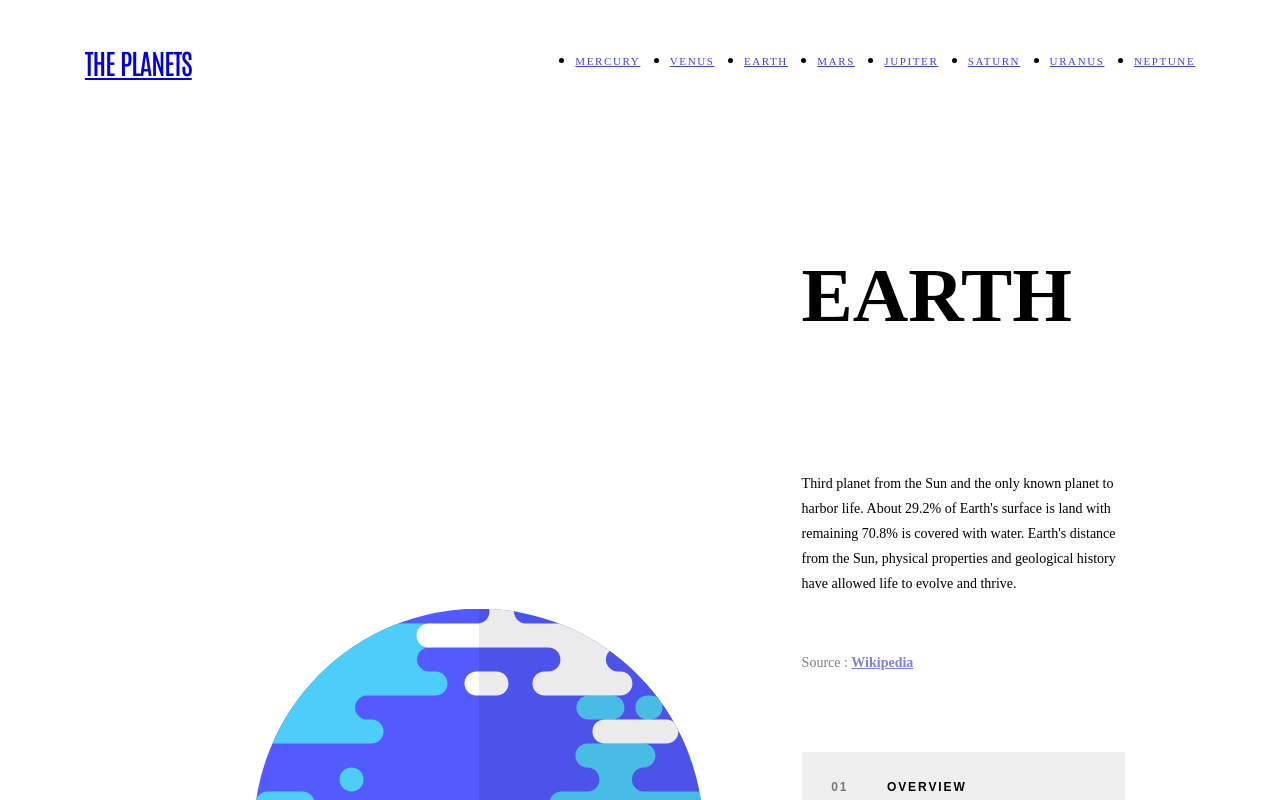
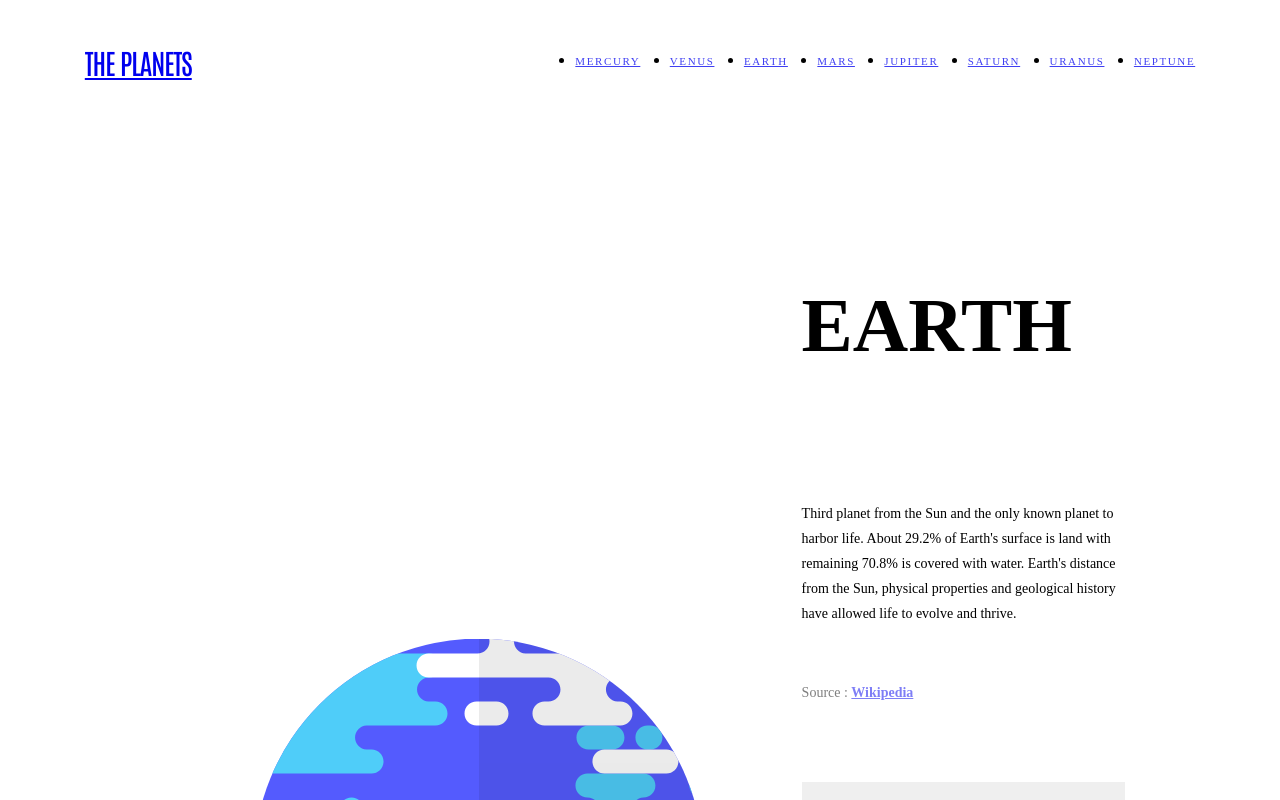
Before and after one commit to emestabillo/planets-fact-site, a Next.js app: page /Earth in a window 1280 px wide. Shown: the top 800 px of the page. Built offline with nearby package versions, Linux system fonts and the light colour scheme.

Commit message:
Header padding

```diff
--- a/components/Header.js
+++ b/components/Header.js
@@ -16,7 +16,7 @@ const Wrapper = styled.header`
   }
 
   @media ${QUERIES.desktopAndUp} {
-    padding-top: 6rem;
+    padding-top: 7.875rem;
     grid-template-columns: repeat(3, 1fr);
     grid-template-areas: "image image heading" "image image info" "image image tabs";
   }
```
